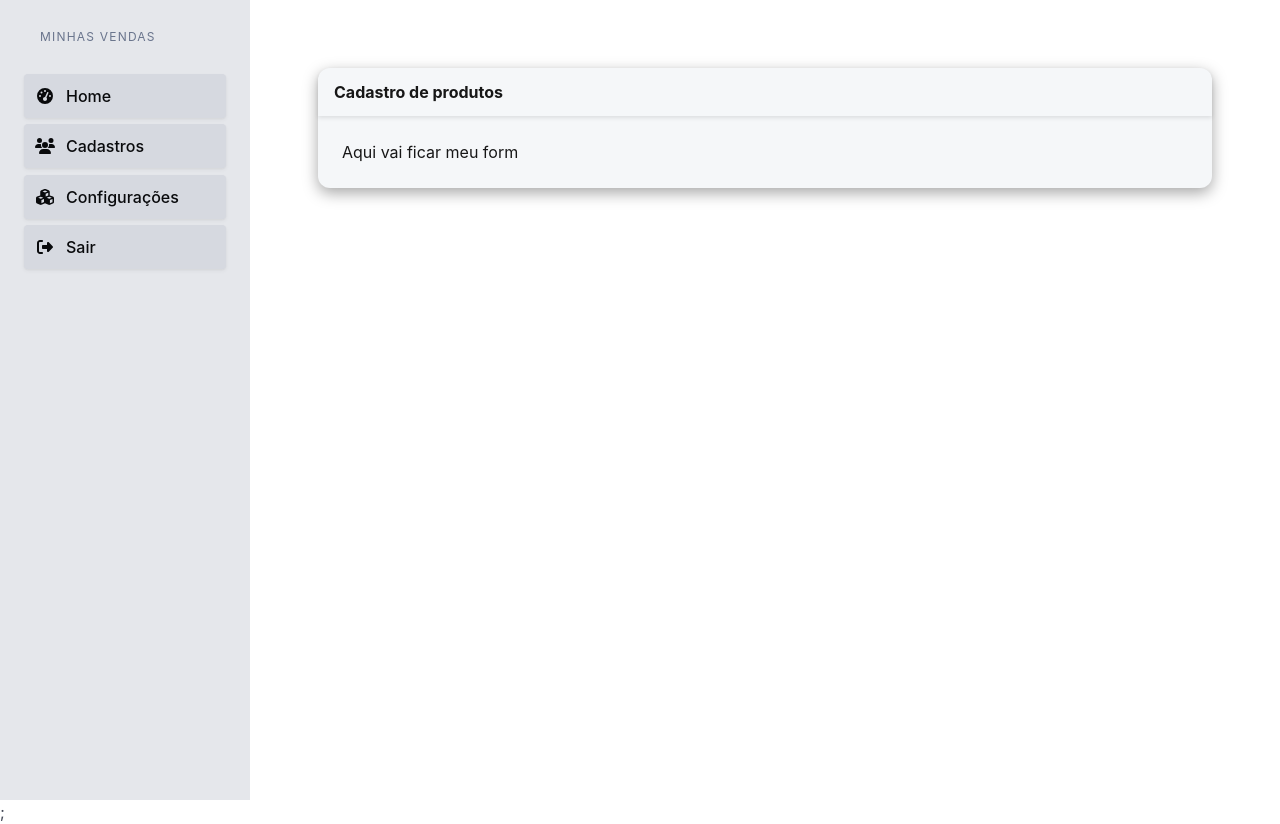
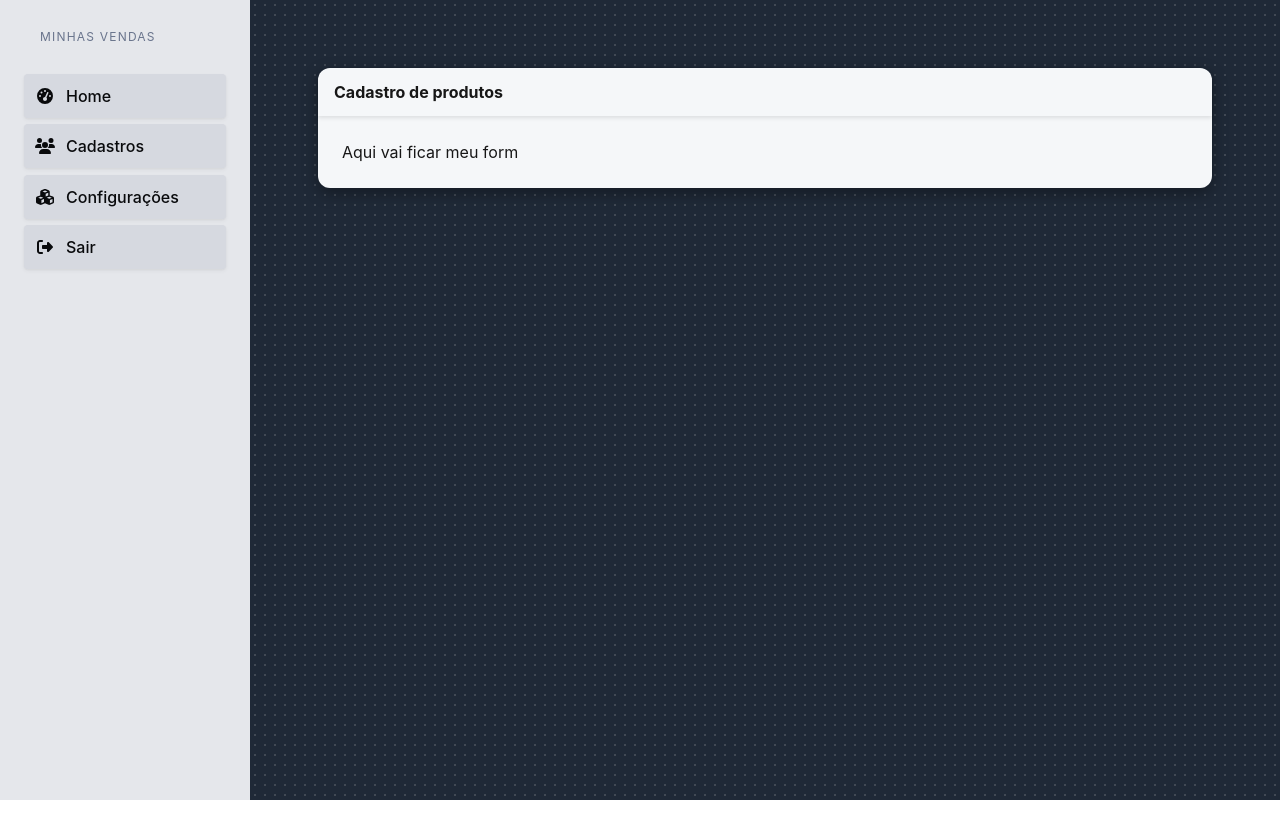
Before and after one commit to emersonpessoa01/vendas-app, a Next.js app: page / in a window 1280 px wide. After the commit the page ends 800 px from the top, so only its background shows below. Built offline with nearby package versions, Linux system fonts and the light colour scheme.

Commit message:
feat: Added background-color on body :rocket:

```diff
--- a/src/app/globals.css
+++ b/src/app/globals.css
@@ -3,17 +3,27 @@
 :root {
   --background: #ffffff;
   --foreground: #171717;
+  --primary: #6d28d9; /* Purple */
+  --secondary: #10b981; /* Green */
+  --dark: #1f2937;
+  --light: #f3f4f6;
+  --light-gray: #37404d;
+
 }
 * {
   margin: 0;
   padding: 0;
   box-sizing: border-box;
 }
+
+
 body {
-  background: var(--background);
-  color: var(--foreground);
-  font-family: Arial, Helvetica, sans-serif;
+  background-color: var(--dark) !important;
+  background: radial-gradient(circle, rgba(200, 200, 200, 0.2) 1px, transparent 1px);
+  background-size: 10px 10px;
+  min-height: 100vh;
 }
+
 /* Estilo do Container Cadastro de produtos */
 @media screen and (min-width: 1408px) {
   .container:not(.is-max-tablet):not(.is-max-desktop):not(.is-max-widescreen) {
--- a/src/app/layout.tsx
+++ b/src/app/layout.tsx
@@ -18,5 +18,5 @@ export default function RootLayout({
         {children}
       </body>
     </html>
-  );
+  )
 }
--- a/src/app/page.tsx
+++ b/src/app/page.tsx
@@ -3,9 +3,9 @@ import { Layout } from "components";
 
 export default function Home() {
   return (
-    <div>
+    <>
       {/* <h1>Página Home</h1> */}
-      <Layout titulo="Cadastro de produtos">Aqui vai ficar meu form</Layout>;
-    </div>
+      <Layout titulo="Cadastro de produtos">Aqui vai ficar meu form</Layout>
+    </>
   );
 }
--- a/src/components/layout/index.tsx
+++ b/src/components/layout/index.tsx
@@ -8,7 +8,7 @@ interface LayoutProps{
 }
 
 export const Layout: React.FC<LayoutProps> = ({titulo,children}) => {
-  console.log(`Título recebido: ${titulo}`);
+  console.log(`Título recebido: ${titulo}`)
   return (
     <div className="app">
       <section className="main-content is-flex is-fullheight">
--- a/src/components/produtos/cadastro/index.tsx
+++ b/src/components/produtos/cadastro/index.tsx
@@ -57,5 +57,5 @@ export const CadastroProdutos: React.FC = () => {
         </div>
       </div>
     </Layout>
-  );
+  )
 };
```
